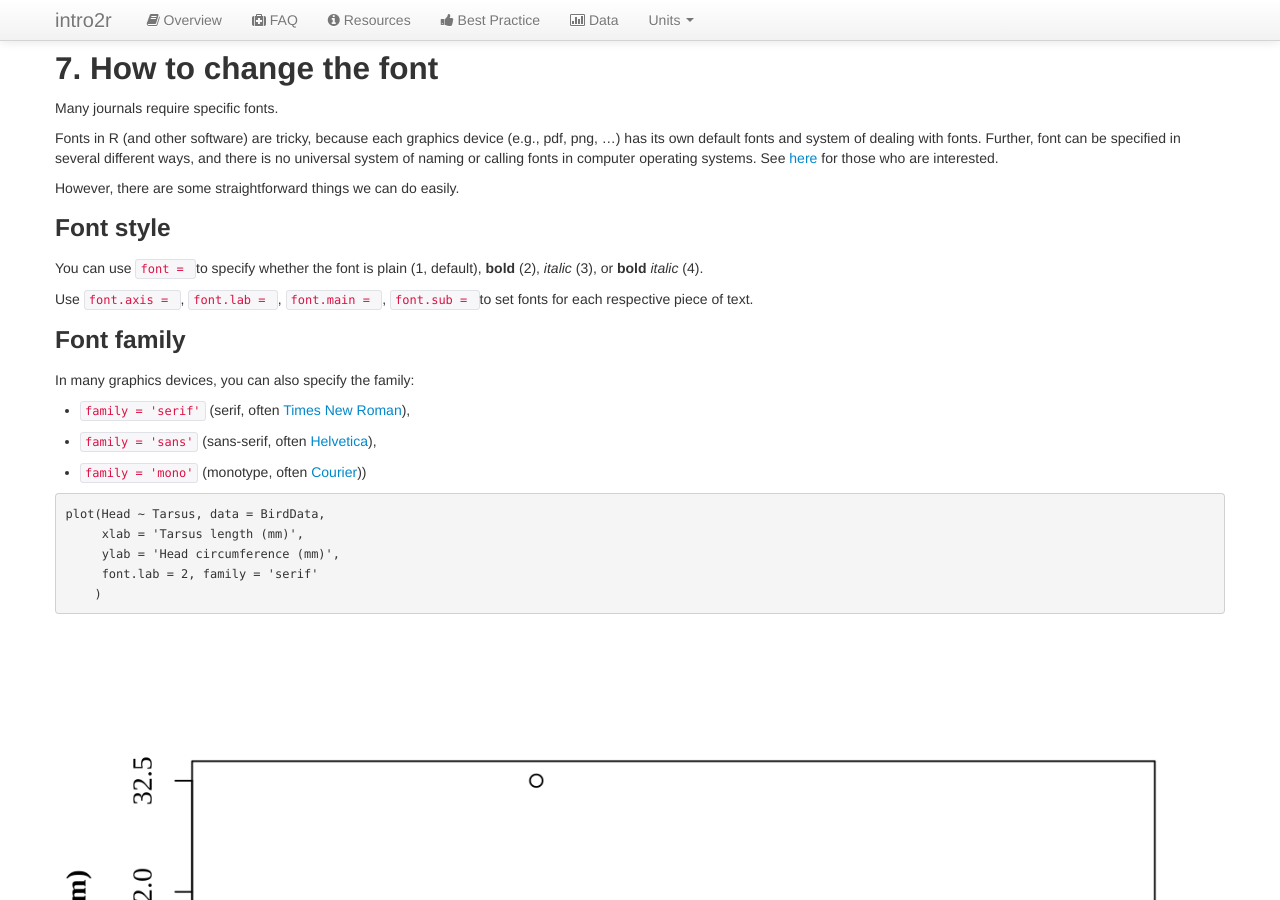
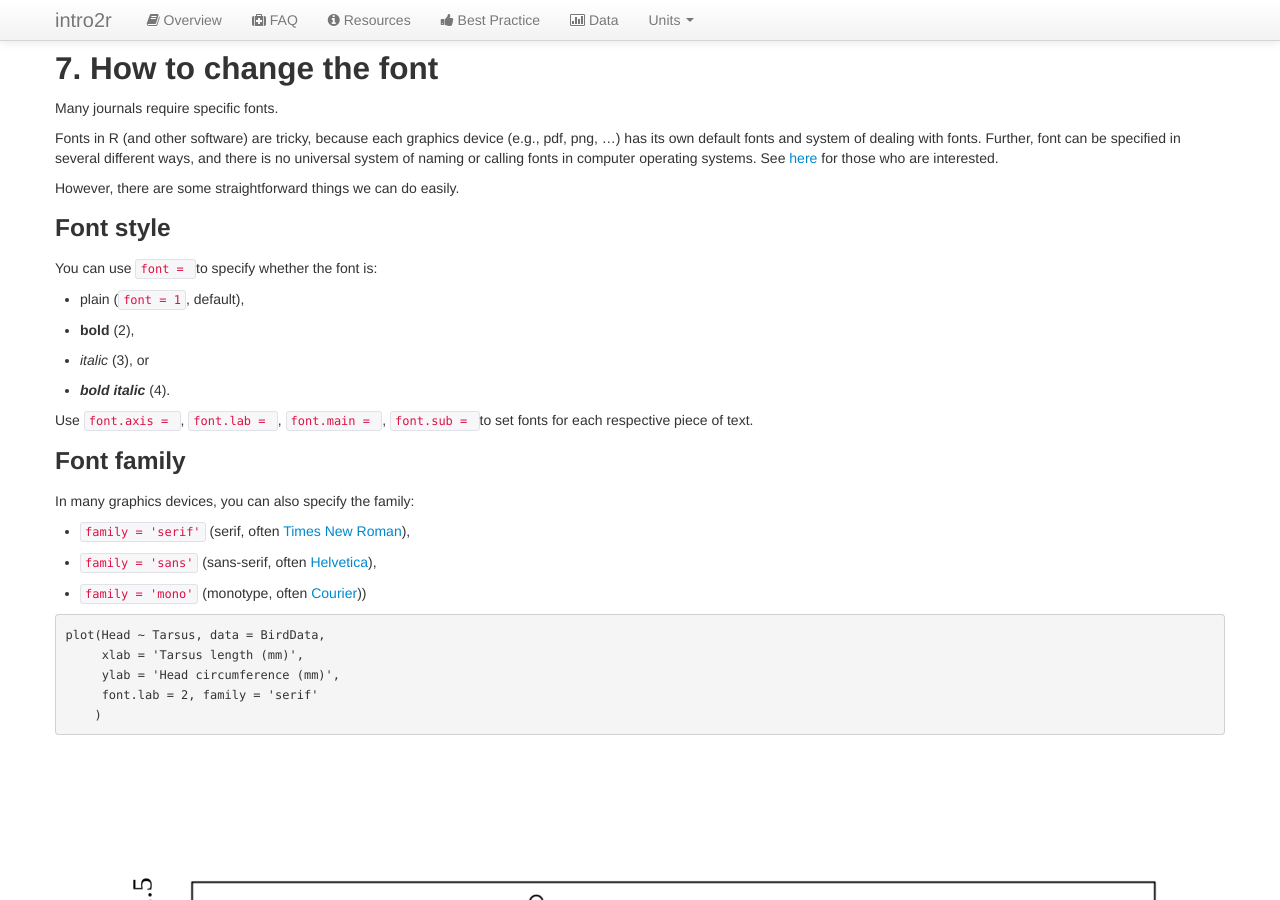
Before and after one commit to intro2r/intro2r, a Jekyll site: the page built from unit4/modifying-plots.md, in a window 1280 px wide and 900 px high, scrolled down 18273 px. Built offline with Jekyll 4.4.1, drawn with Linux system fonts in a browser that asks for light colours.

Commit message:
Update modifying-plots.md

```diff
--- a/unit4/modifying-plots.md
+++ b/unit4/modifying-plots.md
@@ -318,7 +318,15 @@ However, there are some straightforward things we can do easily.
 
 ### Font style
 
-You can use `font = ` to specify whether the font is plain (1, default), **bold** (2), *italic* (3), or **bold** *italic* (4).
+You can use `font = ` to specify whether the font is:
+
+ - plain (`font = 1`, default),
+
+ - **bold** (2),
+
+ - *italic* (3), or
+
+ - **_bold italic_** (4).
 
 Use `font.axis = `, `font.lab = `, `font.main = `, `font.sub = ` to set fonts for each respective piece of text.
 
```
